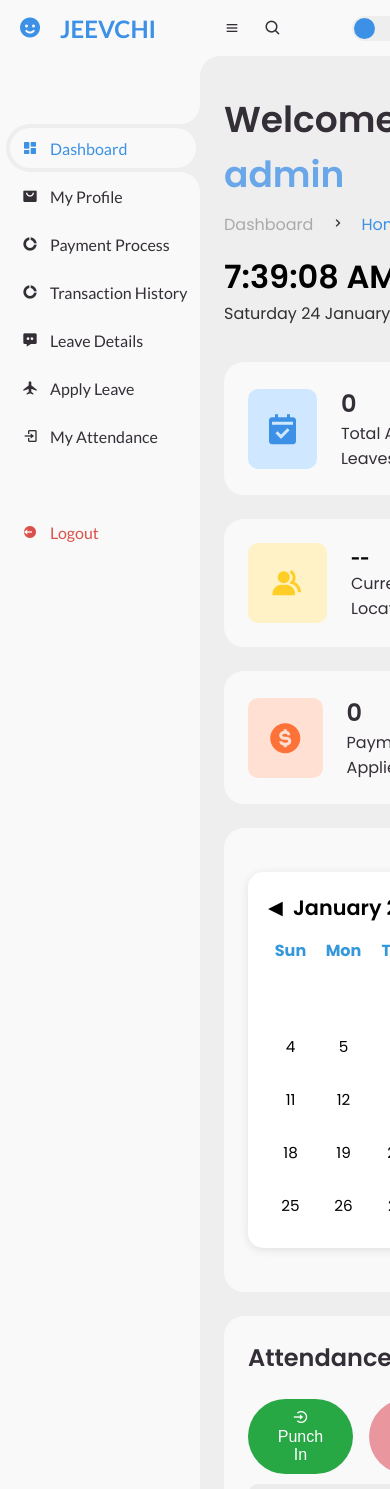
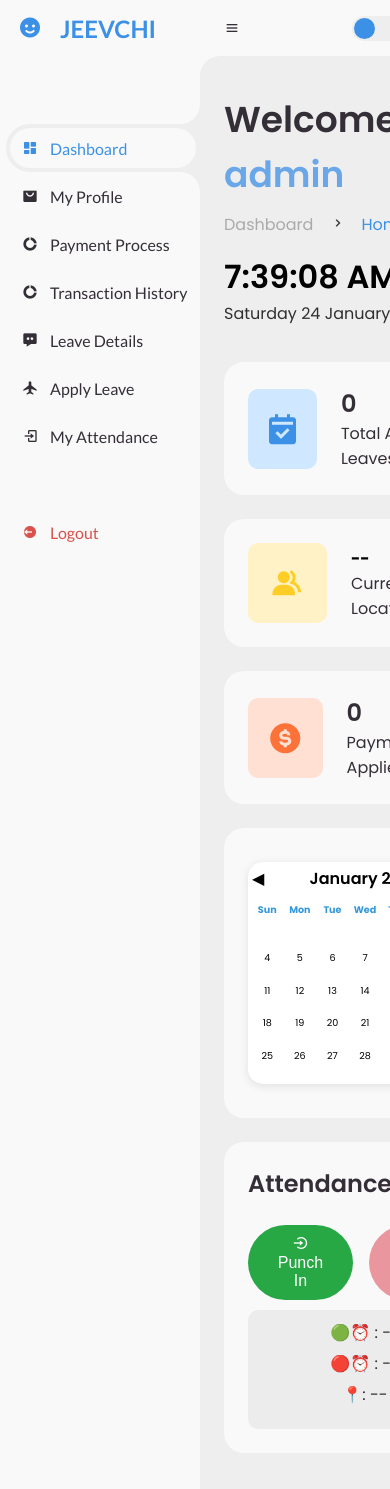
Before and after one commit to GauravA248/TEST, a PHP site: page /userDash.php in a window 390 px wide. Run offline with PHP 8.4, Linux system fonts and the light colour scheme; a user stored in the database is signed in; data comes from the database, SQL or seed files in the repository; some libraries are stand-ins or nearby versions.

Commit message:
Responsive

```diff
--- a/css/userStyle.css
+++ b/css/userStyle.css
@@ -1,35 +1,44 @@
-/* Calendar container */
+/* ===============================
+   Calendar Container
+================================ */
 #calendar {
     width: 100%;
-    /* max-width: 500px; */
-    margin: 20px auto;
-    background: var(--card-bg, #fff);
-    color: var(--text-color, #000);
+    max-width: 1000px;
+    margin: 10px auto;
+    padding: clamp(12px, 4vw, 20px);
+    box-sizing: border-box;
+
+    background: var(--card-bg, #ffffff);
+    color: var(--text-color, #000000);
     border-radius: 15px;
-    padding: 20px;
+
     box-shadow: 0 2px 10px rgba(0, 0, 0, 0.1);
+    /* overflow: hidden; */
 }
 
-/* Calendar header */
+/* ===============================
+   Calendar Header
+================================ */
 .calendar-header {
     display: flex;
     align-items: center;
     justify-content: space-between;
-    margin-bottom: 15px;
+    margin-bottom: clamp(10px, 3vw, 15px);
 }
 
 .calendar-header h3 {
     margin: 0;
-    font-size: 1.3rem;
     font-weight: 600;
+    font-size: clamp(1rem, 4vw, 1.3rem);
 }
 
 .calendar-header button {
     background: none;
     border: none;
-    font-size: 1.2rem;
     cursor: pointer;
     color: inherit;
+
+    font-size: clamp(1rem, 4vw, 1.2rem);
     transition: transform 0.2s ease;
 }
 
@@ -37,58 +46,78 @@
     transform: scale(1.2);
 }
 
-/* Calendar grid */
+/* ===============================
+   Calendar Grid
+================================ */
 .calendar {
     display: grid;
     grid-template-columns: repeat(7, 1fr);
-    gap: 8px;
+    gap: clamp(4px, 1.5vw, 8px);
     text-align: center;
 }
 
-/* Day cells */
+
+/* ===============================
+   Day Cells
+================================ */
 .calendar-day {
-    position: relative;
-    width: 45px;
-    height: 45px;
-    line-height: 45px;
-    margin: auto;
-    border-radius: 50%;
-    font-size: 0.95rem;
-    transition: all 0.3s ease;
+    width: 100%;
+    aspect-ratio: 1 / 1;
+
+    max-width: 44px;      /* ⭐ circle size control */
+    max-height: 44px;
+
+    margin: 0 auto;       /* circle center me rahe */
+    font-size: 0.85rem;   /* number thoda chhota */
+}
+.today {
+    font-size: 0.9rem;
 }
 
-/* Weekday headers */
-.calendar>div:nth-child(-n+7) {
+
+/* ===============================
+   Weekday Headers
+================================ */
+.calendar > div:nth-child(-n + 7) {
     font-weight: bold;
+    font-size: clamp(0.7rem, 2.5vw, 0.9rem);
     color: var(--accent, #3498db);
 }
 
-/* Current day (blue circle) */
+/* ===============================
+   Today Highlight
+================================ */
 .today {
     background: #3498db;
-    color: #fff;
+    color: #ffffff;
     font-weight: bold;
-    border-radius: 50%;
 }
 
-/* Disabled days */
+/* ===============================
+   Disabled Days
+================================ */
 .disabled {
     opacity: 0.3;
     pointer-events: none;
 }
 
-/* Dot indicator */
+/* ===============================
+   Dot Indicator
+================================ */
 .dot {
     position: absolute;
-    top: 5px;
+    top: 6%;
     left: 50%;
     transform: translateX(-50%);
-    width: 8px;
-    height: 8px;
+    width: clamp(5px, 1.5vw, 8px);
+    height: clamp(5px, 1.5vw, 8px);
     border-radius: 50%;
+    background: currentColor;
 }
 
-/* Dark theme compatibility */
+/* ===============================
+   Dark Theme
+================================ */
 body.dark #calendar {
     background: #1e1e2f;
     color: #f5f5f5;
@@ -102,13 +131,44 @@ body.dark .calendar-header button {
     color: #f5f5f5;
 }
 
-/* Hover effect on active (non-disabled) days */
+body.dark .calendar-day:not(.disabled):hover {
+    background: rgba(0, 123, 255, 0.25);
+}
+
+/* ===============================
+   Hover Effect
+================================ */
 .calendar-day:not(.disabled):hover {
     background: rgba(52, 152, 219, 0.15);
-    /* soft light-blue tint */
     cursor: pointer;
     transform: scale(1.05);
-    transition: all 0.2s ease;
+}
+ /*===============================
+   Small Devices: 320px to 400px
+================================ */
+@media (max-width: 400px) {
+    #calendar {
+        padding: 4px; /* smaller padding to fit container */
+    }
+
+    .calendar {
+        gap: 2px; /* small gaps between days */
+        grid-template-columns: repeat(7, 1fr); /* 7 columns */
+    }
+
+    .calendar > div:nth-child(-n + 7) {
+        font-size: 0.6rem; /* weekday headers */
+    }
+
+    .calendar-day {
+        font-size: 0.6rem; /* day numbers */
+        aspect-ratio: 1 / 1; /* keep circles square */
+    }
+
+    .dot {
+        width: 4px;
+        height: 4px;
+    }
 }
 
 /* Dark theme hover */
@@ -454,16 +514,3 @@ body.dark .date-menu li:hover {
 body.dark .date-menu li i {
     color: #66b2ff;
 }
-.day.red    { background:#ff4d4d; color:#fff; }
-.day.green  { background:#2ecc71; color:#fff; }
-.day.yellow { background:#f1c40f; color:#000; }
-.day.leave  { background:#ff69b4; color:#fff; }
-
-.day {
-    border-radius: 50%;
-    width: 38px;
-    height: 38px;
-    display: flex;
-    align-items: center;
-    justify-content: center;
-}
--- a/userDash.php
+++ b/userDash.php
@@ -130,10 +130,10 @@ $paymentCount = $paymentStmt->get_result()->fetch_assoc()['total'] ?? 0;
             <i class='bx bx-menu'></i>
             <a href="#" class="nav-link">Categories</a>
             <form action="#">
-                <div class="form-input">
+                <!-- <div class="form-input">
                     <input type="search" placeholder="Search...">
                     <button type="submit" class="search-btn"><i class='bx bx-search'></i></button>
-                </div>
+                </div> -->
             </form>
             <input type="checkbox" id="switch-mode" hidden>
             <label for="switch-mode" class="switch-mode"></label>
```
